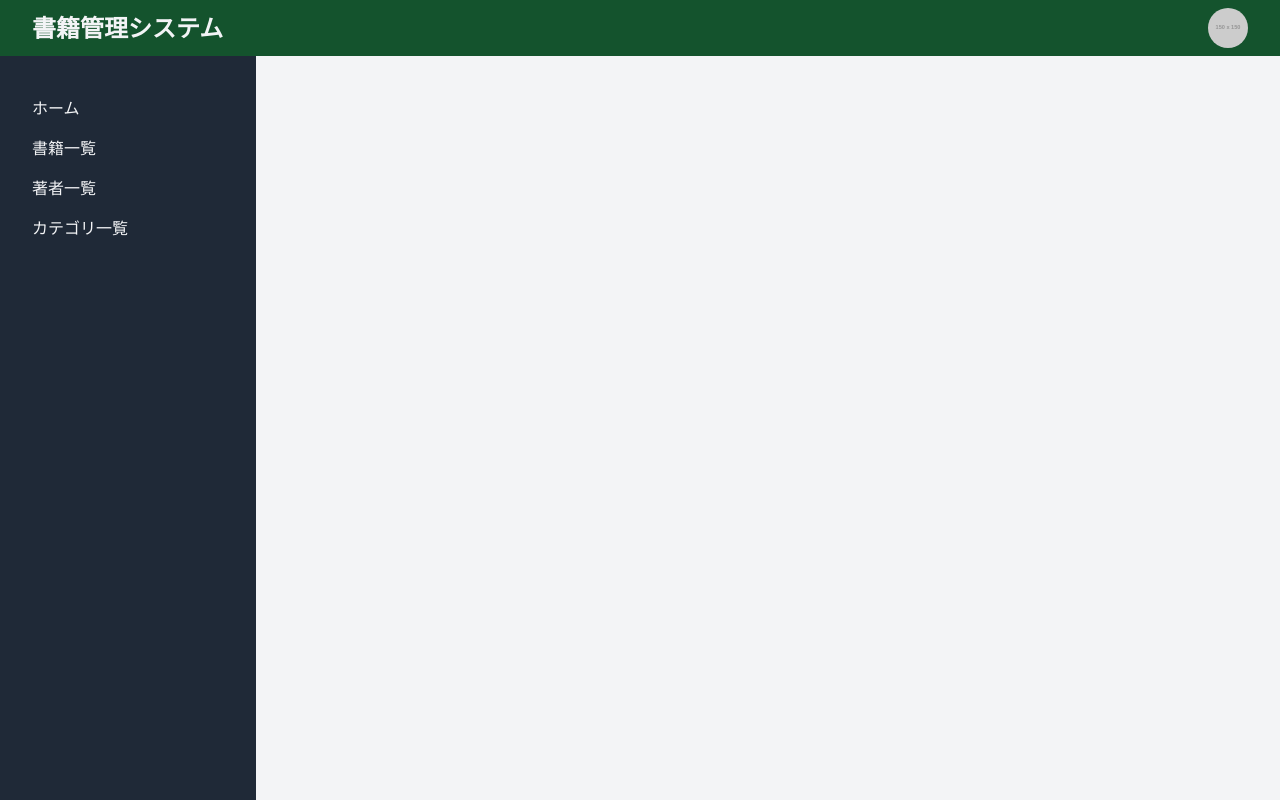
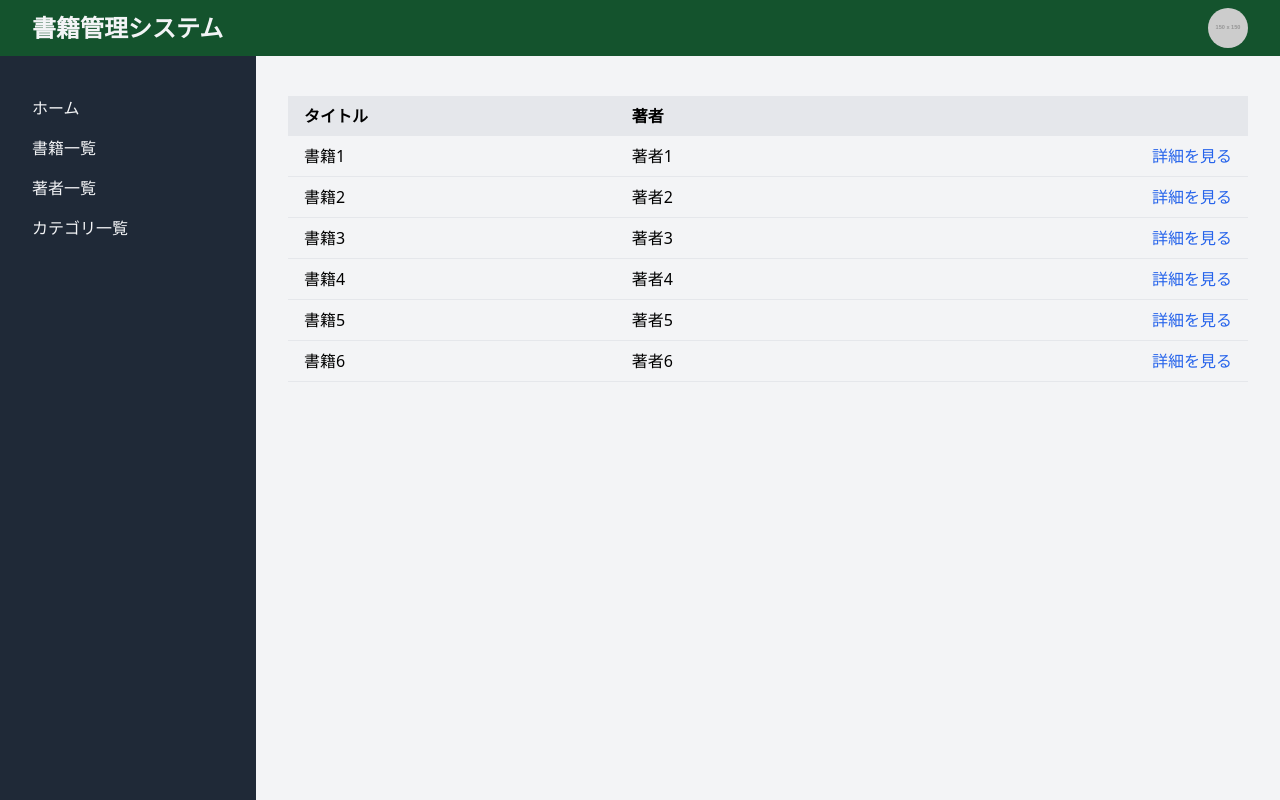
Before and after one commit to say-ya-sigma/manage-books-frontend, a Nuxt app: page /books/feature/BooksTable in a window 1280 px wide. Built offline with nearby package versions, Linux system fonts and the light colour scheme.

Commit message:
add BooksTable component

```diff
--- /dev/null
+++ b/pages/books/feature/BooksTable.vue
@@ -0,0 +1,35 @@
+<template>
+  <table class="table-auto w-full mt-4">
+    <thead>
+      <tr class="bg-gray-200">
+        <th class="px-4 py-2 text-left">タイトル</th>
+        <th class="px-4 py-2 text-left">著者</th>
+        <th></th>
+      </tr>
+    </thead>
+    <tbody>
+      <tr v-for="book in books" :key="book.id" class="border-b">
+        <td class="px-4 py-2">{{ book.title }}</td>
+        <td class="px-4 py-2">{{ book.author }}</td>
+        <td class="px-4 py-2 text-right">
+          <nuxt-link
+            :to="`/books/${book.id}`"
+            class="text-blue-600 hover:text-blue-800"
+            >詳細を見る</nuxt-link
+          >
+        </td>
+      </tr>
+    </tbody>
+  </table>
+</template>
+
+<script setup>
+const books = [
+  { id: 1, title: "書籍1", author: "著者1" },
+  { id: 2, title: "書籍2", author: "著者2" },
+  { id: 3, title: "書籍3", author: "著者3" },
+  { id: 4, title: "書籍4", author: "著者4" },
+  { id: 5, title: "書籍5", author: "著者5" },
+  { id: 6, title: "書籍6", author: "著者6" },
+];
+</script>
```
